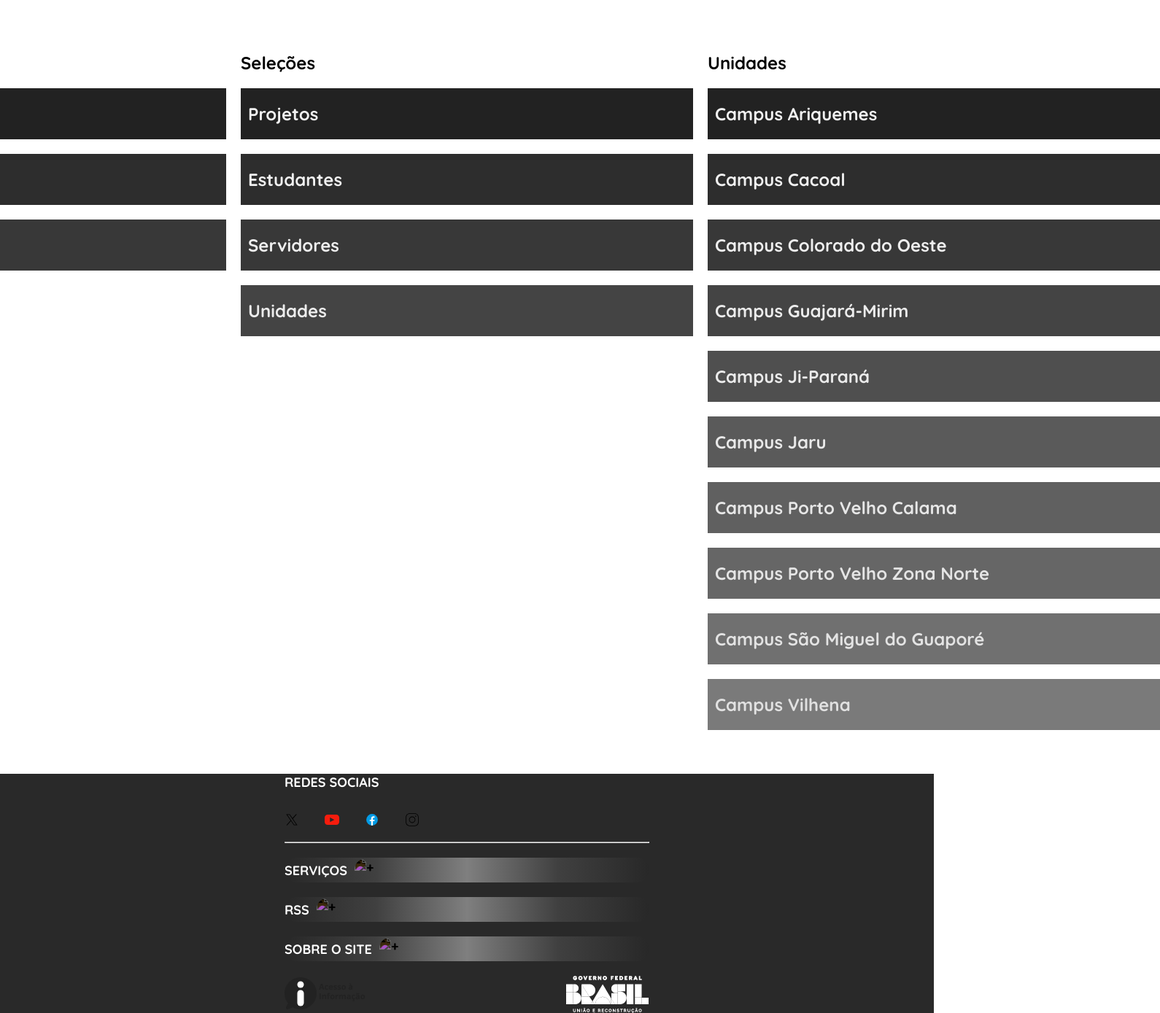
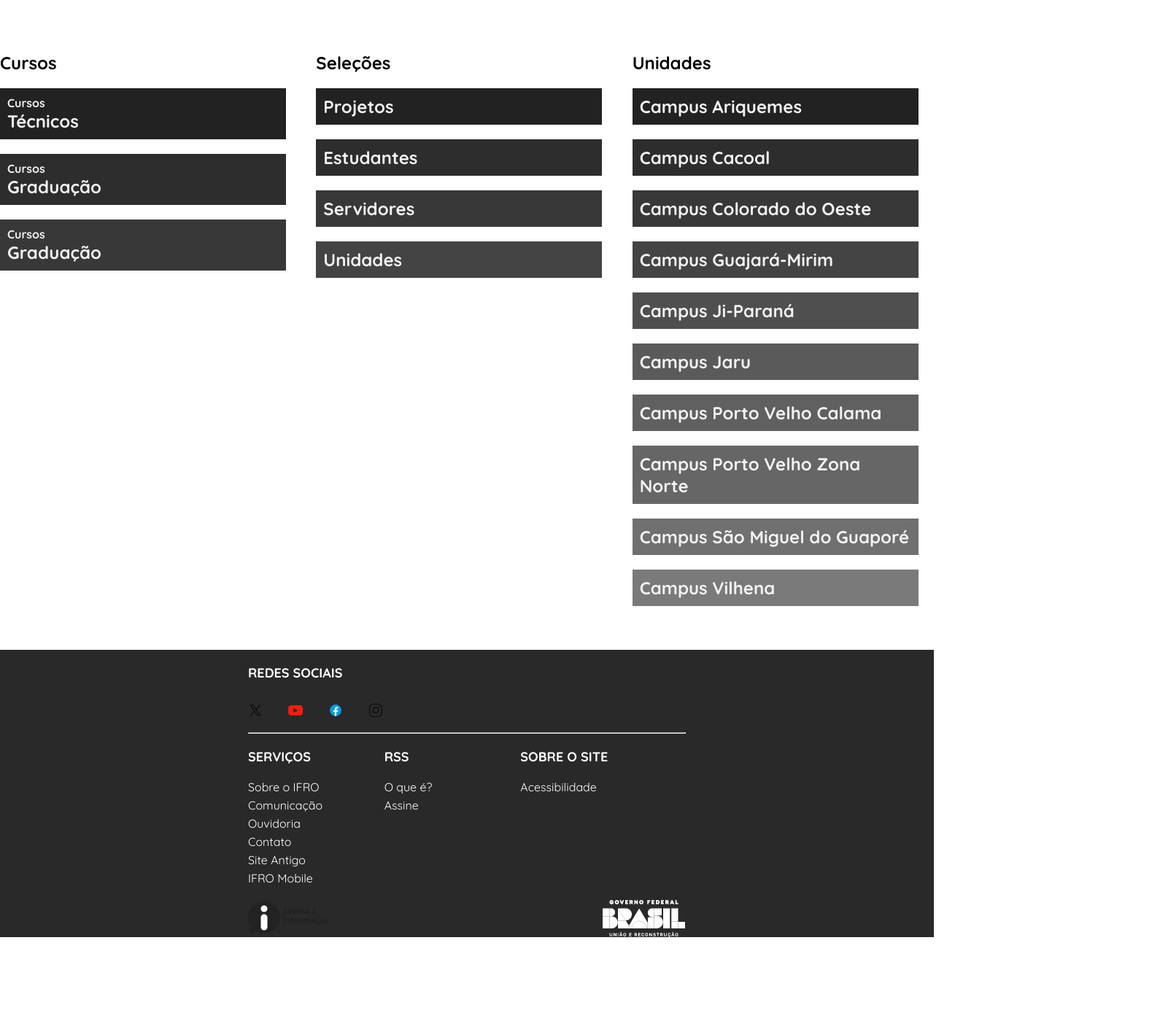
Before and after one commit to RalfHunter/novo-ifro, a website built with Vite: page index.html in a window 1280 px wide. Shown: the part 220-1609 px from the top of the page at 73% size, 1590 px wide, since content can reach past the window. After the commit the page ends 1505 px from the top, so only its background shows below. Built offline with nearby package versions, Linux system fonts and the light colour scheme; files whose address does not match are found by name.

Commit message:
pequenas melhorias

```diff
--- a/index.html
+++ b/index.html
@@ -124,7 +124,7 @@
         <div class="info">
           <div class="itens">
             <div>
-              <h2>SERVIÇOS <img src="/public/circle-plus.svg" alt="+" class="show-hiden-options"></h2>
+              <h2>SERVIÇOS <img src="/public/circle-minus.svg" alt="+" class="show-hiden-options"></h2>
             </div>
             <div class="">
               <a href="">Sobre o IFRO</a>
@@ -137,7 +137,7 @@
           </div>
           <div class="itens">
             <div>
-              <h2>RSS<img src="/public/circle-plus.svg" alt="+" class="show-hiden-options"></h2>
+              <h2>RSS<img src="/public/circle-minus.svg" alt="+" class="show-hiden-options"></h2>
             </div>
             <div class="">
               <a href="">O que é?</a>
@@ -146,7 +146,7 @@
           </div>
           <div class="itens">
             <div>
-              <h2>SOBRE O SITE<img src="/public/circle-plus.svg" alt="+" class="show-hiden-options"></h2>
+              <h2>SOBRE O SITE<img src="/public/circle-minus.svg" alt="+" class="show-hiden-options"></h2>
             </div>
             <div class="">
               <a href="">Acessibilidade</a>
--- a/src/main.ts
+++ b/src/main.ts
@@ -11,15 +11,16 @@ const menu = document.querySelector<HTMLImageElement>('.menu')!
 const ul = document.querySelector<HTMLDivElement>('ul')!
 const ifro = document.querySelector<HTMLDivElement>('.logo-ifro')!
 ul.classList.toggle('hide')
-for(let i:number = 0; i<itens.length; i++){
-    const botao = shos[i] as HTMLImageElement;
-    let opcoes = itens[i]?.children.length || 0
-    const filho = itens[i]?.children[opcoes-1] as HTMLDivElement;
-    filho.style.display = filho.style.display === 'none' ? 'flex':'none'
-    botao.src = botao.src === urlCompleta + '/public/circle-plus.svg' ?
-    urlCompleta + '/public/circle-minus.svg':
-    urlCompleta + '/public/circle-plus.svg';
-}
+// for(let i:number = 0; i<itens.length; i++){
+//     const botao = shos[i] as HTMLImageElement;
+//     let opcoes = itens[i]?.children.length || 0
+//     const filho = itens[i]?.children[opcoes-1] as HTMLDivElement;
+//     filho.style.display = filho.style.display === 'none' ? 'flex':'none'
+//     botao.src = botao.src === urlCompleta + '/public/circle-plus.svg' ?
+//     urlCompleta + '/public/circle-minus.svg':
+//     urlCompleta + '/public/circle-plus.svg';
+// }
+let filhos:HTMLDivElement[] = []
 for(let i:number = 0; i<itens.length; i++){
     shos[i].addEventListener('click', () =>{
     const botao = shos[i] as HTMLImageElement;
@@ -33,6 +34,7 @@ for(let i:number = 0; i<itens.length; i++){
     // console.log(botao.classList)
     // console.log(botao.src)
     // console.log(urlCompleta)
+    filhos.push(filho)
     })
 }
 menu?.addEventListener('click', ()=>{
@@ -46,3 +48,17 @@ menu?.addEventListener('click', ()=>{
     ul.classList.toggle('hide')
     ifro.style.display = ifro.style.display === 'flex' ? 'none':'flex'
 })
+window.addEventListener('resize', () =>{
+    if(window.innerWidth >= 768){
+        for(const filho of filhos){
+            filho.style.display = 'flex'
+        }
+        if(menu.src === urlCompleta + '/public/x.svg'){
+            menu.click()
+        }
+        ifro.style.display = 'flex'
+    } else {
+        ifro.style.display = 'none'
+
+    }
+})
--- a/src/style.css
+++ b/src/style.css
@@ -28,7 +28,6 @@ nav .especial {
   flex-direction: column;
   justify-content: center;
   align-items: center;
-
 }
 
 nav .especial .logo-ifro {
@@ -38,6 +37,7 @@ nav .especial .logo-ifro {
   background-color: inherit;
   color: #523f16;
 }
+
 nav .search {
   width: inherit;
   display: flex;
@@ -54,22 +54,21 @@ nav .search .caixa-search {
   height: 30px;
   border-radius: 15px;
 }
-nav .search .caixa-search img{
+
+nav .search .caixa-search img {
   height: 25px;
   margin-right: 10px;
-  /* background-color: #222222; */
   border-radius: 50%;
   padding: 0;
   filter: invert(0);
+}
 
-}
-nav .search .caixa-search img:hover{
+nav .search .caixa-search img:hover {
   border: none;
   background-color: rgb(223, 213, 213);
-
 }
 
-nav .search .caixa-search input[type='search']{
+nav .search .caixa-search input[type='search'] {
   width: 250px;
   height: 30px;
   outline: none;
@@ -78,10 +77,9 @@ nav .search .caixa-search input[type='search']{
 }
 
 nav div:nth-child(1) {
-  display:flex;
+  display: flex;
   flex-direction: column;
-  align-items:start;
-  /* align-items: center; */
+  align-items: start;
   background-color: rgb(38, 38, 46);
   width: max-content;
 }
@@ -95,11 +93,10 @@ nav > div img {
 
 nav > div img:hover {
   cursor: pointer;
-  background-color: rgba(255, 255, 255, .2);
+  background-color: rgba(255, 255, 255, 0.2);
   border-radius: 50%;
   border: 1px solid black;
   padding: 9px;
-
 }
 
 nav > div ul {
@@ -127,15 +124,14 @@ nav div ul.hide {
 nav div ul li {
   list-style: none;
 }
-nav ul li a{
+
+nav ul li a {
   color: white;
   text-decoration: none;
   position: relative;
 }
 
-nav ul li a::after{
-  color: white;
-  text-decoration: none;
+nav ul li a::after {
   content: "";
   position: absolute;
   left: 0;
@@ -147,6 +143,7 @@ nav ul li a::after{
   transform-origin: left;
   transition: transform 0.3s ease;
 }
+
 nav ul li a:hover::after {
   transform: scaleX(1);
 }
@@ -158,183 +155,120 @@ main .seccoes {
   justify-content: center;
   gap: 20px;
 }
-main .seccoes > *{
+
+main .seccoes > * {
   display: flex;
   flex-direction: column;
   gap: 20px;
   margin-top: 20px;
 }
 
-main .seccoes div div:nth-child(2){
-  background-color: #222222;
-  width: 600px;
+/* --------- Ajuste responsivo nos blocos do MAIN ----------- */
+main .seccoes div div:nth-child(n + 2) {
+  width: 90%;
+  max-width: 600px;
   padding: 10px;
-  height: 50px;
-  color: #F2F2F2;
+  height: auto;
+  color: #f2f2f2;
   display: flex;
   flex-direction: column;
   justify-content: center;
-}
-main .seccoes div div:nth-child(3){
-  background-color: #2D2D2D;
-  width: 600px;
-  padding: 10px;
-  height: 50px;
-  color: #F0F0F0;
-  display: flex;
-  flex-direction: column;
-  justify-content: center;
-}
-main .seccoes div div:nth-child(4){
-  background-color: #383838;
-  width: 600px;
-  padding: 10px;
-  color: #EEEEEE;
-  height: 50px;
-  display: flex;
-  flex-direction: column;
-  justify-content: center;
-}
-main .seccoes div div:nth-child(5){
-  background-color: #444444;
-  width: 600px;
-  padding: 10px;
-  color: #ECECEC;
-  height: 50px;
-  display: flex;
-  flex-direction: column;
-  justify-content: center;
-}
-main .seccoes div div:nth-child(6){
-  background-color: #4F4F4F;
-  width: 600px;
-  padding: 10px;
-  color: #EBEBEB;
-  height: 50px;
-  display: flex;
-  flex-direction: column;
-  justify-content: center;
-}
-main .seccoes div div:nth-child(7){
-  background-color: #5A5A5A;
-  width: 600px;
-  padding: 10px;
-  color: #E9E9E9;
-  height: 50px;
-  display: flex;
-  flex-direction: column;
-  justify-content: center;
-}
-main .seccoes div div:nth-child(8){
-  background-color: #606060;
-  width: 600px;
-  padding: 10px;
-  color: #E7E7E7;
-  height: 50px;
-  display: flex;
-  flex-direction: column;
-  justify-content: center;
-}
-main .seccoes div div:nth-child(9){
-  background-color: #666666;
-  width: 600px;
-  padding: 10px;
-  color: #E5E5E5;
-  height: 50px;
-  display: flex;
-  flex-direction: column;
-  justify-content: center;
-}
-main .seccoes div div:nth-child(10){
-  background-color: #707070;
-  width: 600px;
-  padding: 10px;
-  color: #E3E3E3;
-  height: 50px;
-  display: flex;
-  flex-direction: column;
-  justify-content: center;
-}
-main .seccoes div div:nth-child(11){
-  background-color: #7A7A7A;
-  width: 600px;
-  padding: 10px;
-  color: #E1E1E1;
-  height: 50px;
-  display: flex;
-  flex-direction: column;
-  justify-content: center;
+  word-wrap: break-word;
 }
 
+main .seccoes div div:nth-child(2) { background-color: #222222; }
+main .seccoes div div:nth-child(3) { background-color: #2d2d2d; }
+main .seccoes div div:nth-child(4) { background-color: #383838; }
+main .seccoes div div:nth-child(5) { background-color: #444444; }
+main .seccoes div div:nth-child(6) { background-color: #4f4f4f; }
+main .seccoes div div:nth-child(7) { background-color: #5a5a5a; }
+main .seccoes div div:nth-child(8) { background-color: #606060; }
+main .seccoes div div:nth-child(9) { background-color: #666666; }
+main .seccoes div div:nth-child(10) { background-color: #707070; }
+main .seccoes div div:nth-child(11) { background-color: #7a7a7a; }
+main .seccoes > div {
+  width: 90%;
+  max-width: 600px;
+}
 
+/* Footer */
 footer {
   display: flex;
   justify-content: center;
   background-color: #292929;
   width: 100%;
 }
+
 footer div {
   display: flex;
   flex-direction: column;
   gap: 20px;
-  width: 500px;
+  width: 90%;
+  max-width: 500px;
 }
+
 footer div h1 {
   font-size: 18px;
   color: white;
 }
+
 footer div .redes-socias {
   display: flex;
   flex-direction: column;
   gap: 30px;
 }
+
 footer div .redes-socias .social {
   display: flex;
   flex-direction: row;
   gap: 35px;
 }
-footer div .redes-socias .social > *{
+footer div .redes-socias {
+  padding-top: 20px;
+}
+
+footer div .redes-socias .social > * {
   height: 20px;
 }
 
-
 footer div .info .itens.ativo {
-  background: linear-gradient(to left, #282828, #404040, #7F7F7F, #404040, #282828);
+  background: linear-gradient(to left, #282828, #404040, #7f7f7f, #404040, #282828);
 }
 
-footer div .info .itens div h2{
+footer div .info .itens div h2 {
   display: flex;
   font-size: 18px;
   align-items: center;
   color: white;
   gap: 8px;
   border-radius: 20px;
-  background: linear-gradient(to left, #282828, #404040, #7F7F7F, #404040, #282828);
+  /* background: linear-gradient(to left, #282828, #404040, #7f7f7f, #404040, #282828); */
+}
 
-}
-footer div .info .itens div h2 img{
+footer div .info .itens div h2 img {
   height: 30px;
   border-radius: 50%;
   padding: 2px;
   filter: invert();
 }
-footer div .info .itens div h2 img:hover{
-  background-color: rgba(0, 0, 0, .2);
+
+footer div .info .itens div h2 img:hover {
+  background-color: rgba(0, 0, 0, 0.2);
   cursor: pointer;
 }
 
-footer div .info .itens div:last-child{
+footer div .info .itens div:last-child {
   display: flex;
+  flex-wrap: wrap;
   gap: 5px;
 }
 
-footer div .info .itens a{
+footer div .info .itens a {
   text-decoration: none;
   color: white;
   font-size: 16px;
   position: relative;
   width: fit-content;
-
 }
 
 footer div .info .itens a::after {
@@ -357,39 +291,45 @@ footer div .info .itens a:hover::after {
 footer div .logos {
   width: 100%;
   display: flex;
-  align-items:center;
+  align-items: center;
 }
 
 footer div .logos div {
   display: flex;
   flex-direction: row;
   justify-content: space-between;
-  max-width: 600px;
-  /* align-self: center; */
+  width: 100%;
+  flex-wrap: wrap;
+  gap: 10px;
 }
 
+footer div .logos div img {
+  max-width: 100%;
+  height: auto;
+}
+/* Corrige largura dos blocos Cursos, Seleções e Unidades */
 
-@media (min-width: 760px) {
+/* ---------- MEDIA QUERY > 768px ---------- */
+@media (min-width: 768px) {
   nav .menu {
     display: none;
   }
+
   nav {
     display: flex;
     flex-direction: column;
     width: 100vw;
-    /* gap: 20px; */
-    background-color: green;
   }
+
   nav > div:nth-child(1) {
     display: flex;
     justify-content: center;
     align-items: center;
-    /* background-color: red; */
-    max-width: none;
     width: inherit;
-    /* background-color: blue; */
   }
-  nav > div:nth-child(1) ul, nav > div:nth-child(1) ul.hide {
+
+  nav > div:nth-child(1) ul,
+  nav > div:nth-child(1) ul.hide {
     margin: 0;
     flex: 1;
     display: flex;
@@ -403,21 +343,44 @@ footer div .logos div {
     opacity: 1;
     overflow: hidden;
   }
+
   nav .especial .logo-ifro {
     display: flex;
     margin-top: 20px;
   }
+
   nav .search:nth-child(2) {
     margin: 0;
     height: 100px;
   }
+  /* .logo-ifro{
+    display: flex;
+  } */
   main {
     display: flex;
     flex-direction: column;
   }
+
   main .seccoes {
     flex-direction: row;
-    align-items: normal;
+    align-items: flex-start;
   }
 
+  main .seccoes > * {
+    flex: 1;
   }
+
+  footer div {
+    max-width: 600px;
+  }
+  footer .info {
+    flex-direction: row;
+  }
+  footer .info img {
+    display: none ;
+  }
+  footer .info .itens div:nth-child(2), footer .info .itens.ativo div:nth-child(2)  {
+    /* background-color: red; */
+    display: flex;
+  }
+}
```
Lines whose indentation alone changed are shown as unchanged.
